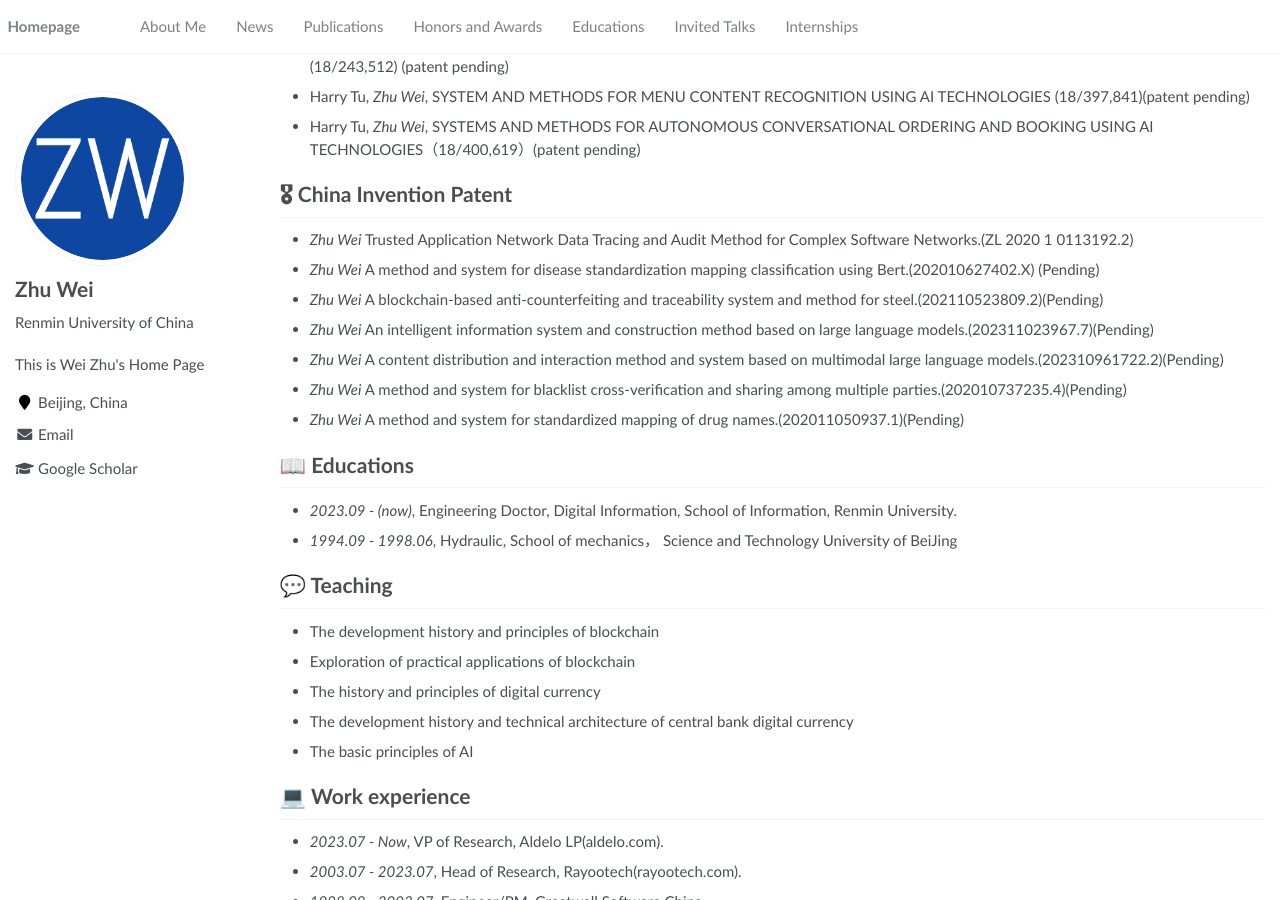
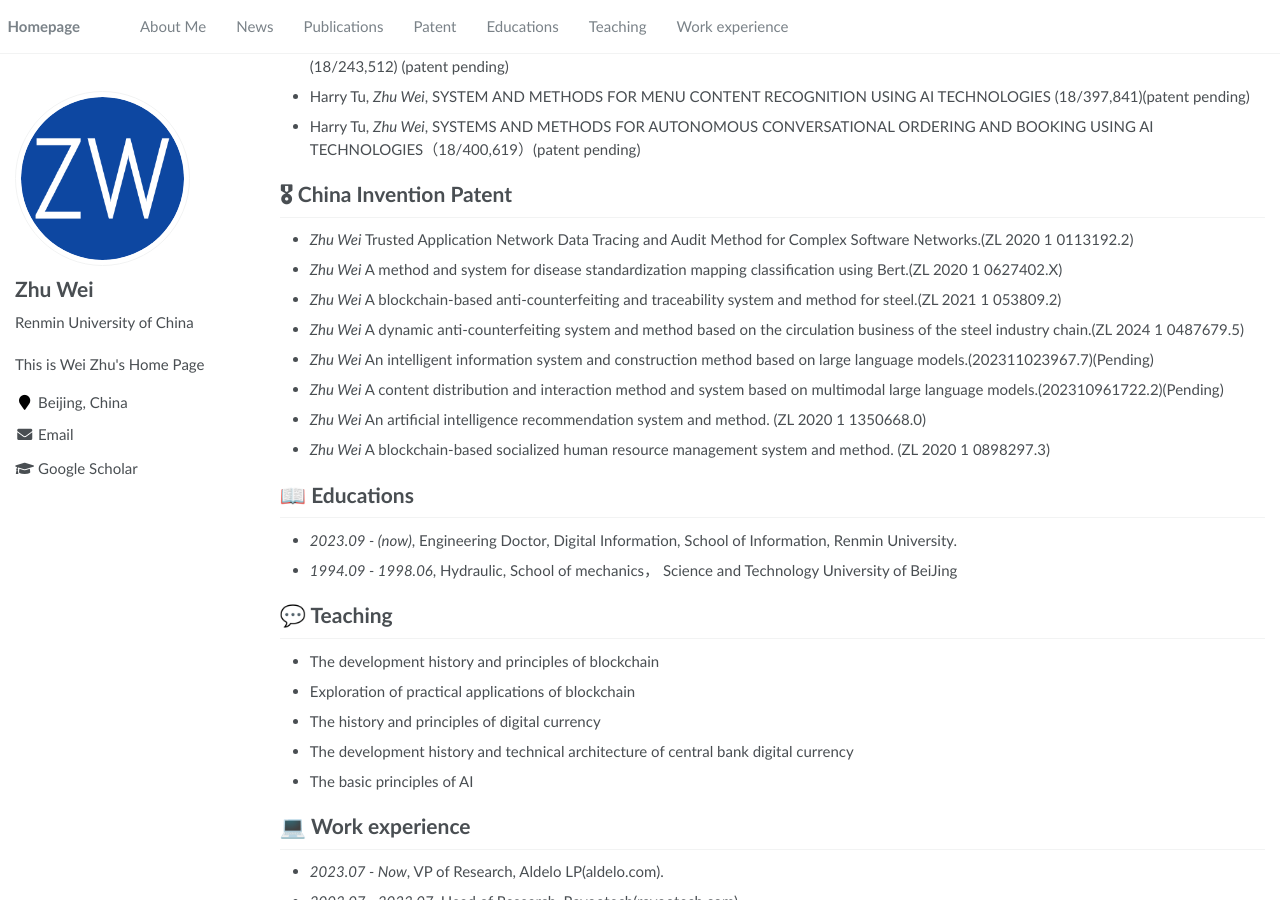
Before and after one commit to Williamm-Wei-Zhu/Williamm-Wei-Zhu.github.io, a Jekyll site: the page built from _pages/about.md, in a window 1280 px wide and 900 px high, scrolled down 2081 px. Built offline with Jekyll 4.4.1, drawn with Linux system fonts in a browser that asks for light colours.

Commit message:
update patent

```diff
--- a/_config.yml
+++ b/_config.yml
@@ -27,7 +27,7 @@ author:
   location         : "Beijing, China"
   employer         :
   pubmed           :
-  googlescholar    : "https://scholar.google.com/citations?user=YOUR_GOOGLE_SCHOLAR_ID"
+  googlescholar    : ""
   email            : "zhuwei23@ruc.edu.cn"
   researchgate     :  # e.g., "https://www.researchgate.net/profile/yourprofile"
   uri              :
--- a/_data/navigation.yml
+++ b/_data/navigation.yml
@@ -9,14 +9,14 @@ main:
   - title: "Publications"
     url: "/#-publications"
 
-  - title: "Honors and Awards"
-    url: "/#-honors-and-awards"
+  - title: "Patent"
+    url: "/#-US Invention Patent"
 
   - title: "Educations"
     url: "/#-educations"
 
-  - title: "Invited Talks"
-    url: "/#-invited-talks"
+  - title: "Teaching"
+    url: "/#-Teaching"
 
-  - title: "Internships"
-    url: "/#-internships"
+  - title: "Work experience"
+    url: "/#-Work experience"
--- a/_pages/about.md
+++ b/_pages/about.md
@@ -87,12 +87,13 @@ Wei Zhu, Yun Wu, Bo Yang
 
 # 🎖 China Invention Patent
 - *Zhu Wei* Trusted Application Network Data Tracing and Audit Method for Complex Software Networks.(ZL 2020 1 0113192.2)
-- *Zhu Wei* A method and system for disease standardization mapping classification using Bert.(202010627402.X) (Pending)
-- *Zhu Wei* A blockchain-based anti-counterfeiting and traceability system and method for steel.(202110523809.2)(Pending)
+- *Zhu Wei* A method and system for disease standardization mapping classification using Bert.(ZL 2020 1 0627402.X)
+- *Zhu Wei* A blockchain-based anti-counterfeiting and traceability system and method for steel.(ZL 2021 1 053809.2)
+- *Zhu Wei* A dynamic anti-counterfeiting system and method based on the circulation business of the steel industry chain.(ZL 2024 1 0487679.5)
 - *Zhu Wei* An intelligent information system and construction method based on large language models.(202311023967.7)(Pending)
 - *Zhu Wei* A content distribution and interaction method and system based on multimodal large language models.(202310961722.2)(Pending)
-- *Zhu Wei* A method and system for blacklist cross-verification and sharing among multiple parties.(202010737235.4)(Pending)
-- *Zhu Wei* A method and system for standardized mapping of drug names.(202011050937.1)(Pending)
+- *Zhu Wei* An artificial intelligence recommendation system and method. (ZL 2020 1 1350668.0)
+- *Zhu Wei* A blockchain-based socialized human resource management system and method. (ZL 2020 1 0898297.3)
 
 
 
```
Also changed, not shown: 2 other files.
